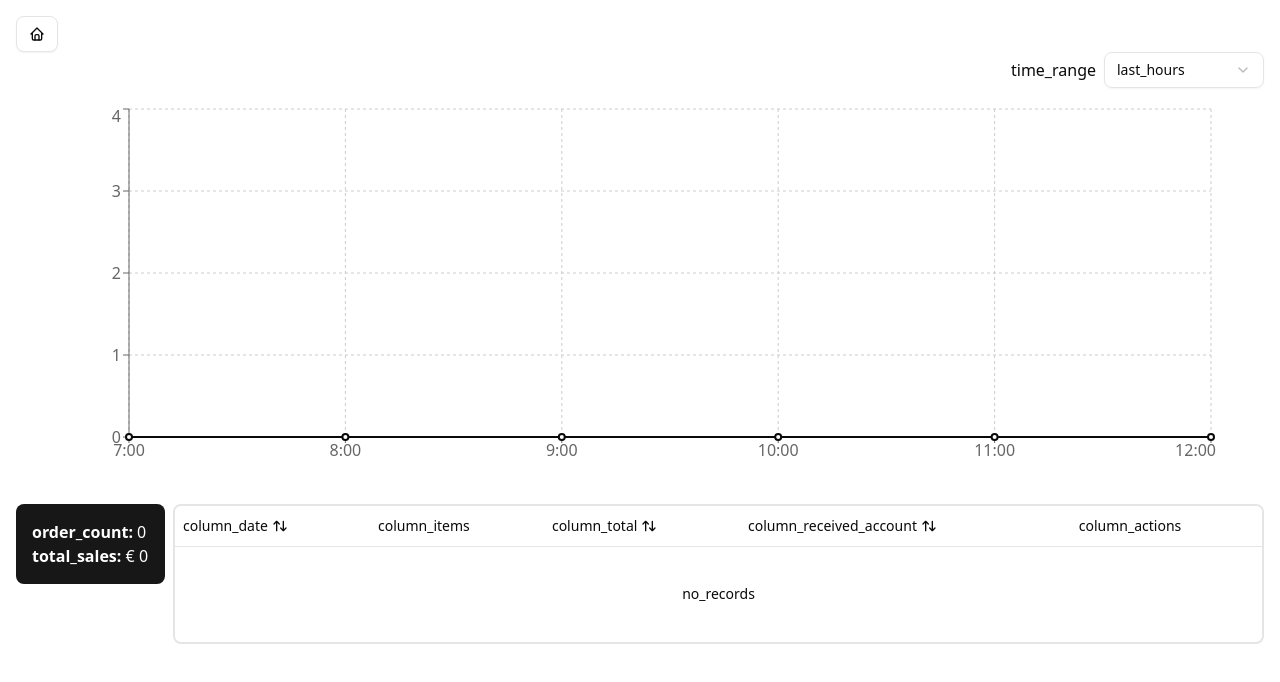
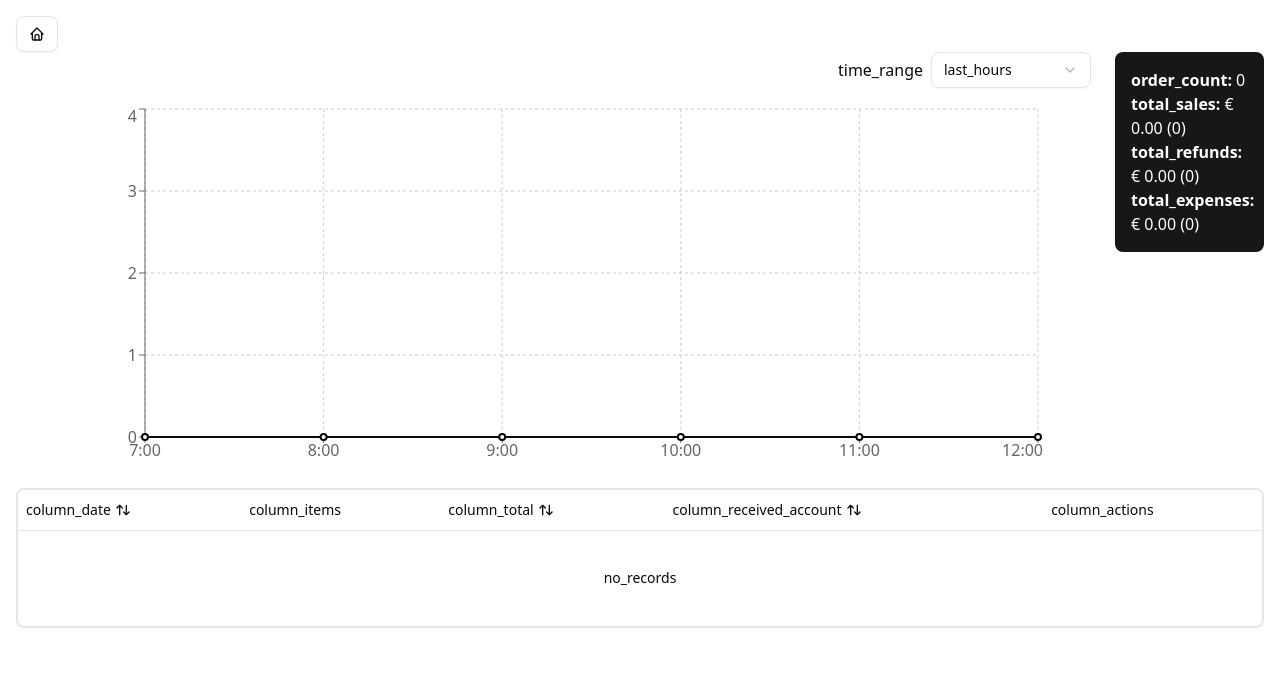
Before and after one commit to shennguyenrs/cash-register, a React (Vite) app: page /report in a window 1280 px wide. Shown: the top 682 px of the page. Built offline with nearby package versions, Linux system fonts and the light colour scheme; what i18next-resources-to-backend would draw is missing.

Commit message:
fix: seperate refund & expense order out in total preview panel

```diff
--- a/src/components/home/CreateExpenseDialog.tsx
+++ b/src/components/home/CreateExpenseDialog.tsx
@@ -62,7 +62,7 @@ export default function CreateExpenseDialog({
           items: [
             {
               id: uuid(),
-              name: values.name,
+              name: `expense ${values.name}`,
               quantity: "-1",
               price: values.price,
             },
--- a/src/components/report/ActionButtons.tsx
+++ b/src/components/report/ActionButtons.tsx
@@ -28,7 +28,7 @@ export default function ActionButtons({ row }: ActionButtonsProps) {
       items: [
         {
           id: uuid(),
-          name: id,
+          name: `refund ${id}`,
           quantity: "-1",
           price: total.toString(),
         },
@@ -54,7 +54,10 @@ export default function ActionButtons({ row }: ActionButtonsProps) {
   }
 
   function handleRemoveOrder() {
-    const originalOrderId = row.original.items[0].name
+    const itemName = row.original.items[0].name
+    const originalOrderId = itemName.startsWith("refund ")
+      ? itemName.substring(7)
+      : itemName
     const originalOrderIdx = orderRecords.findIndex(
       (order) => order.id === originalOrderId,
     )
--- a/src/components/report/TotalOrdersPreviewPanel.tsx
+++ b/src/components/report/TotalOrdersPreviewPanel.tsx
@@ -7,8 +7,44 @@ export default function TotalOrderPreviewPanel() {
   const { t } = useTranslation("report")
 
   const orderRecords = useAtomValue(orderRecordsAtom)
+
+  // Calculate totals for different types of orders
+  const totals = orderRecords.reduce(
+    (acc, record) => {
+      const isRefund =
+        record.total < 0 &&
+        record.items.some((item) => item.name.startsWith("refund "))
+
+      const isExpense =
+        record.total < 0 &&
+        record.items.some((item) => item.name.startsWith("expense "))
+
+      const isSale = record.total > 0
+
+      if (isRefund) {
+        acc.refunds += Math.abs(record.total)
+        acc.refundCount += 1
+      } else if (isExpense) {
+        acc.expenses += Math.abs(record.total)
+        acc.expenseCount += 1
+      } else if (isSale) {
+        acc.sales += record.total
+        acc.salesCount += 1
+      }
+
+      return acc
+    },
+    {
+      sales: 0,
+      refunds: 0,
+      expenses: 0,
+      salesCount: 0,
+      refundCount: 0,
+      expenseCount: 0,
+    },
+  )
+
   const ordersCount = orderRecords.length
-  const totalSales = orderRecords.reduce((acc, record) => acc + record.total, 0)
 
   return (
     <div className="bg-primary rounded-md p-4 text-white">
@@ -16,7 +52,16 @@ export default function TotalOrderPreviewPanel() {
         <span className="font-bold">{t("order_count")}:</span> {ordersCount}
       </p>
       <p>
-        <span className="font-bold">{t("total_sales")}:</span> € {totalSales}
+        <span className="font-bold">{t("total_sales")}:</span> €{" "}
+        {totals.sales.toFixed(2)} ({totals.salesCount})
+      </p>
+      <p>
+        <span className="font-bold">{t("total_refunds")}:</span> €{" "}
+        {totals.refunds.toFixed(2)} ({totals.refundCount})
+      </p>
+      <p>
+        <span className="font-bold">{t("total_expenses")}:</span> €{" "}
+        {totals.expenses.toFixed(2)} ({totals.expenseCount})
       </p>
     </div>
   )
--- a/src/locales/en/report.json
+++ b/src/locales/en/report.json
@@ -8,5 +8,7 @@
   "column_actions": "Actions",
   "order_count": "Total orders",
   "total_sales": "Total sales",
+  "total_refunds": "Total refunds",
+  "total_expenses": "Total expenses",
   "no_records": "No records found"
 }
--- a/src/routes/report.tsx
+++ b/src/routes/report.tsx
@@ -11,19 +11,17 @@ export const Route = createFileRoute("/report")({
 
 function Report() {
   return (
-    <div className="h-screen w-screen">
-      <div className="pt-4 pl-4">
-        <GoBackButton />
-      </div>
-      <SalesLineChart />
-      <div className="grid grid-cols-8 gap-2 p-4">
+    <div className="h-screen w-screen p-4">
+      <GoBackButton />
+      <div className="grid grid-cols-8 gap-2">
+        <div className="col-span-7">
+          <SalesLineChart />
+        </div>
         <div className="col-span-1">
           <TotalOrderPreviewPanel />
         </div>
-        <div className="col-span-7">
-          <OrderRecordsTable />
-        </div>
       </div>
+      <OrderRecordsTable />
     </div>
   )
 }
```
